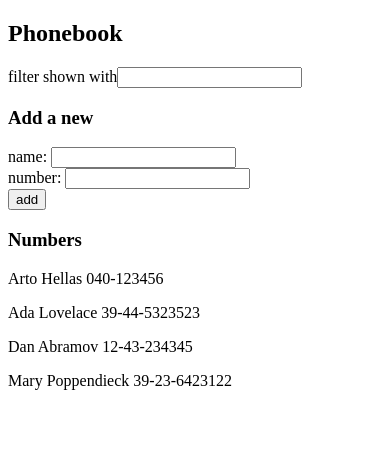
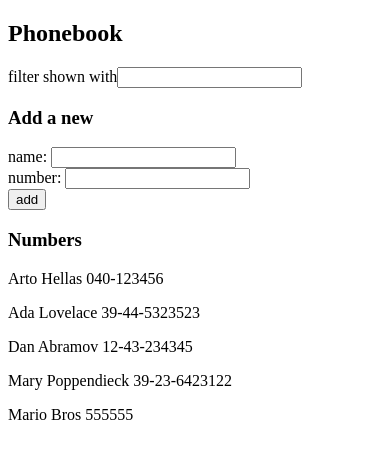
Before and after one commit to D4GR4SS/fullstackopen, a React (Vite) app in the folder part2/phonebook/: page / in a window 390 px wide. Shown: the top 458 px of the page. Built offline with nearby package versions, Linux system fonts and the light colour scheme; data requests are answered from the project's data file.

Commit message:
2.12: The Phonebook step 7

```diff
--- a/part2/phonebook/db.json
+++ b/part2/phonebook/db.json
@@ -19,6 +19,12 @@
       "name": "Mary Poppendieck",
       "number": "39-23-6423122",
       "id": "4"
+    },
+    {
+      "id": 5,
+      "name": "Mario Bros",
+      "number": "555555"
     }
-  ]
+  ],
+  "$schema": "./node_modules/json-server/schema.json"
 }
--- a/part2/phonebook/src/App.jsx
+++ b/part2/phonebook/src/App.jsx
@@ -36,9 +36,12 @@
       name: newName,
       number: newNumber,
     };
-    setPersons(persons.concat(newObject));
-    setNewName('');
-    setNewNumber('');
+
+    axios.post('http://localhost:3001/persons', newObject).then((response) => {
+      setPersons(persons.concat(response.data));
+      setNewName('');
+      setNewNumber('');
+    });
   };
 
   const handleNameChange = (event) => {
```
